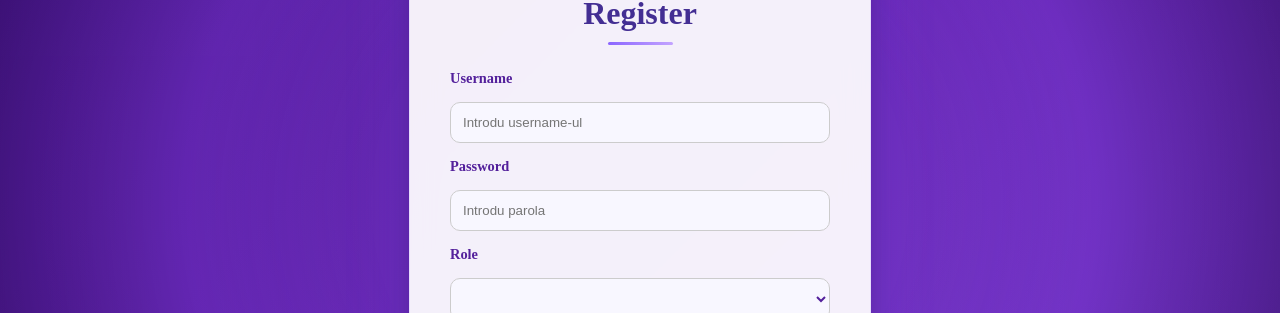
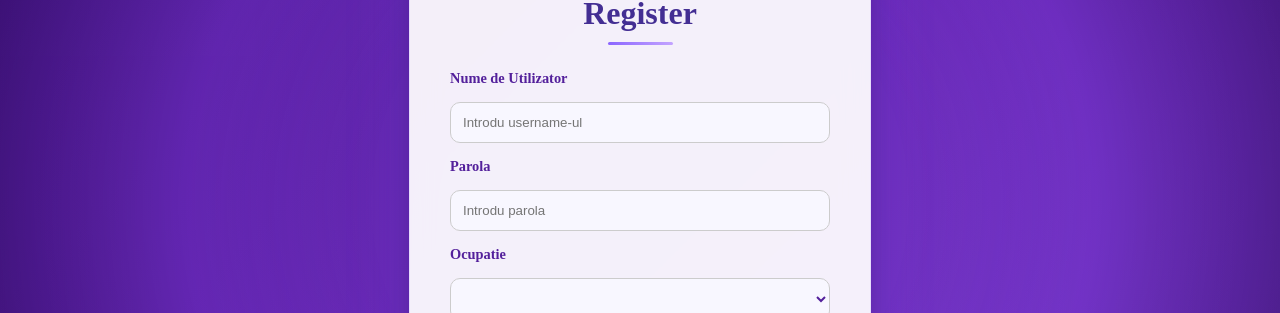
Before and after one commit to AndreiDogarel/Smarthack-Front, an Angular app in the folder smarthack-web/: page /register in a window 1280 px wide. Shown: the part 199-512 px from the top of the page. Built offline with nearby package versions, Linux system fonts and the light colour scheme.

Commit message:
Changed language

```diff
--- a/smarthack-web/src/app/pages/login/login.component.html
+++ b/smarthack-web/src/app/pages/login/login.component.html
@@ -6,10 +6,10 @@
   <h1 id="log">Login</h1>
 
   <form [formGroup]="form" (ngSubmit)="submit()">
-    <label class="etichete">Username</label>
+    <label class="etichete">Nume de Utilizator</label>
     <input type="text" formControlName="username" placeholder="Introdu username-ul"/>
 
-    <label class="etichete">Password</label>
+    <label class="etichete">Parola</label>
     <input type="password" formControlName="password" placeholder="Introdu parola"/>
 
     <button type="submit" [disabled]="loading()">Login</button>
--- a/smarthack-web/src/app/pages/register/register.component.html
+++ b/smarthack-web/src/app/pages/register/register.component.html
@@ -6,7 +6,7 @@
   <h1 id="log">Register</h1>
 
   <form [formGroup]="form" (ngSubmit)="submit()">
-    <label class="etichete" for="username">Username</label>
+    <label class="etichete" for="username">Nume de Utilizator</label>
     <input
       id="username"
       type="text"
@@ -14,7 +14,7 @@
       placeholder="Introdu username-ul"
     />
 
-    <label class="etichete" for="password">Password</label>
+    <label class="etichete" for="password">Parola</label>
     <input
       id="password"
       type="password"
@@ -22,7 +22,7 @@
       placeholder="Introdu parola"
     />
 
-    <label class="etichete" for="role">Role</label>
+    <label class="etichete" for="role">Ocupatie</label>
     <select id="role" formControlName="role">
       <option value="STUDENT">STUDENT</option>
       <option value="PROFESOR">PROFESOR</option>
```
